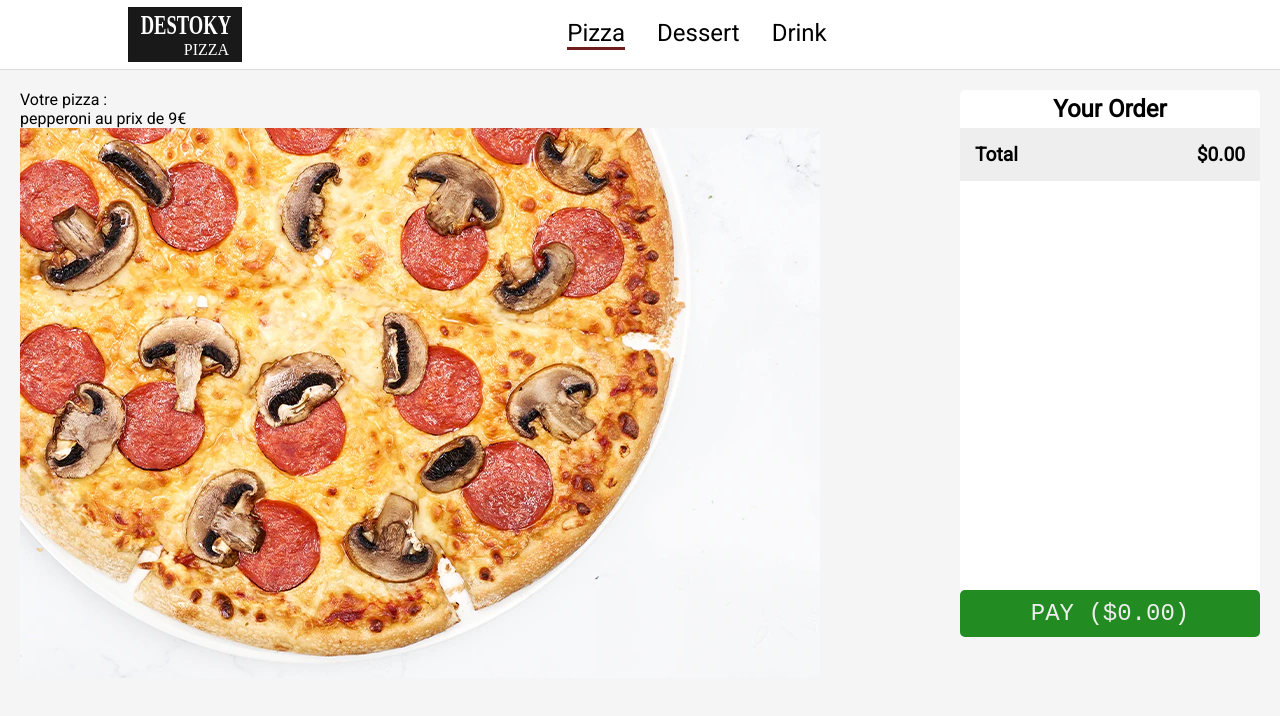
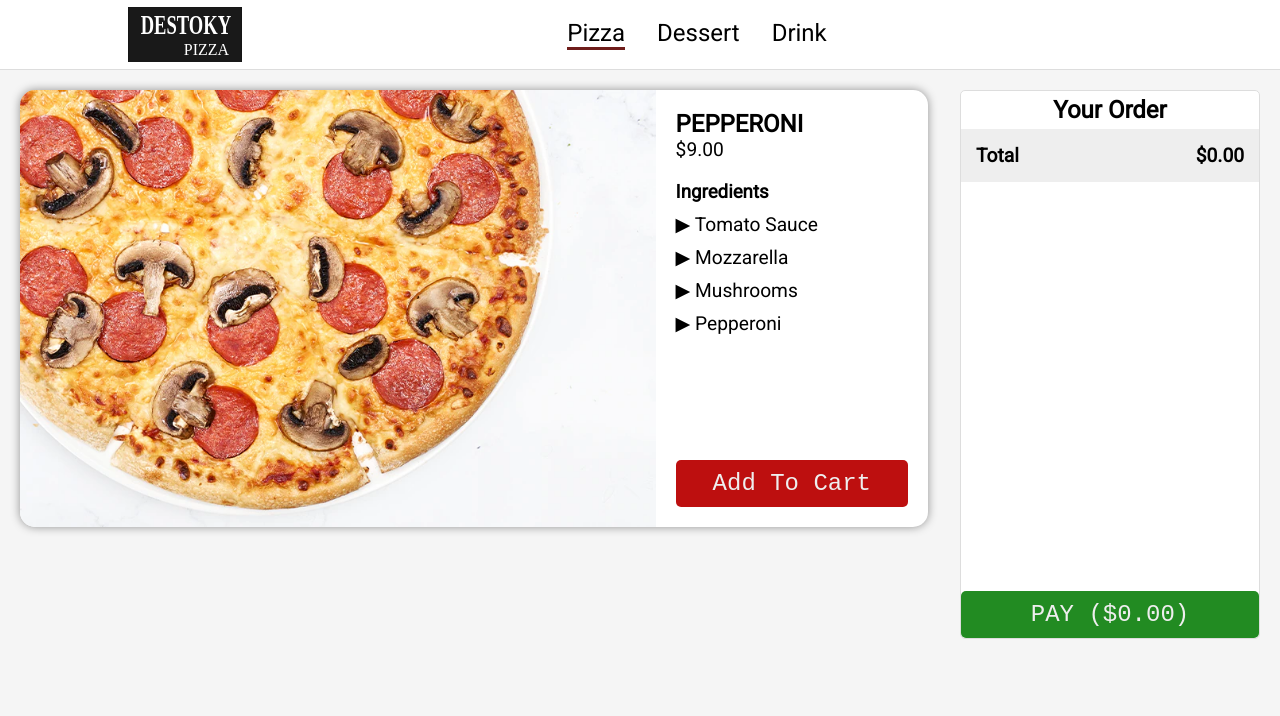
Before and after one commit to AlexandreDestoky/pizza-ordering, a React (Create React App) app: page /pizza in a window 1280 px wide. Both pictures are taken after a click on the picture 241 px from the left and 241 px from the top of the page. Shown: the top 716 px of the page. Built offline with nearby package versions, Linux system fonts and the light colour scheme.

Commit message:
Product Detail and Scroll to top

```diff
--- a/src/App.style.js
+++ b/src/App.style.js
@@ -5,4 +5,5 @@ margin:20px;
 display: grid;
 grid-template-columns: 10fr minmax(300px,2fr);
 grid-gap: 2rem;
+min-height: 100vh;
 `
--- a/src/assets/dataFood.js
+++ b/src/assets/dataFood.js
@@ -4,7 +4,7 @@ export const dataFood = {
       id: 1,
       name: "pepperoni",
       price: 9,
-      ing: ["Tomato sauce", "Mozzarella", "Mushrooms", "Pepperoni"],
+      ing: ["Tomato Sauce", "Mozzarella", "Mushrooms", "Pepperoni"],
       img: require("./pizza/pepperoni.webp"),
     },
     {
@@ -12,13 +12,13 @@ export const dataFood = {
       name: "chicken",
       price: 8,
       ing: [
-        "Tomato sauce",
-        "50% less mozzarella",
+        "Tomato Sauce",
+        "50% Less Mozzarella",
         "Chicken Halal",
-        "Bell peppers",
-        "Fresh spinach",
-        "tomatoes",
-        "onion",
+        "Bell Peppers",
+        "Fresh Spinach",
+        "Tomatoes",
+        "Onion",
       ],
       img: require("./pizza/chicken.webp"),
     },
@@ -28,10 +28,10 @@ export const dataFood = {
       price: 11,
       ing: [
         "Tomato sauce",
-        "mozzarella",
-        "shrimp",
-        "fresh tomatoes",
-        "a swirl of garlic sauce",
+        "Mozzarella",
+        "Shrimp",
+        "Fresh Tomatoes",
+        "A Swirl of Garlic Sauce",
       ],
       img: require("./pizza/shrimp.webp"),
     },
@@ -39,42 +39,42 @@ export const dataFood = {
       id: 4,
       name: "hawaiian",
       price: 10,
-      ing: ["Tomato sauce", "mozzarella", "grilled ham", "extra mozzarella & pineapple"],
+      ing: ["Tomato Sauce", "Mozzarella", "Grilled Ham", "Extra Mozzarella","Pineapple"],
       img: require("./pizza/hawaiian.jpg"),
     },
     {
       id: 5,
       name: "4 cheese",
       price: 11,
-      ing: ["Tomato sauce", "mozzarella", "gorgonzola", "emmental", "goat cheese"],
+      ing: ["Tomato Sauce", "Mozzarella", "Gorgonzola", "Emmental", "Goat Cheese"],
       img: require("./pizza/4_cheese.webp"),
     },
     {
       id: 6,
       name: "4 stagioni",
       price: 10,
-      ing: ["Tomato sauce", "mozzarella", "pepperoni", "ham", "peppers", "mushrooms"],
+      ing: ["Tomato Sauce", "Mozzarella", "Pepperoni", "Ham", "Peppers", "Mushrooms"],
       img: require("./pizza/4_stagioni.webp"),
     },
     {
       id: 7,
       name: "margherita",
       price: 8,
-      ing: ["Tomato sauce", "mozzarella", "extra mozzarella", "oregano"],
+      ing: ["Tomato Sauce", "Mozzarella", "Extra Mozzarella", "Oregano"],
       img: require("./pizza/margherita.jpg"),
     },
     {
       id: 8,
       name: "forestiere",
       price: 9.5,
-      ing: ["Tomato sauce", "mozzarella", "bacon", "grilled ham", "mushrooms"],
+      ing: ["Tomato Sauce", "Mozzarella", "Bacon", "Grilled ham", "Mushrooms"],
       img: require("./pizza/forestiere.webp"),
     },
     {
       id: 9,
       name: "cannibale",
       price: 12,
-      ing: ["BBQ sauce", "mozzarella", "ground beef", "merguez", "chicken"],
+      ing: ["BBQ Sauce", "Mozzarella", "Ground Beef", "Merguez", "Chicken"],
       img: require("./pizza/cannibale.jpg"),
     },
   ],
@@ -97,7 +97,7 @@ export const dataFood = {
       id: 100,
       name: "lava cake",
       price: 2.95,
-      ing: ["hot chocolate souffle"],
+      ing: ["Hot Chocolate Souffle"],
       img: require("./dessert/lava_cake.webp"),
     },
   ],
--- a/src/components/Cart/Cart.style.js
+++ b/src/components/Cart/Cart.style.js
@@ -1,6 +1,7 @@
 import styled from "styled-components";
 
 export const Wrapper = styled.div`
+  border: 1px solid #ddd;
   background-color: white;
   border-radius: 5px;
   position: sticky;
--- a/src/components/Header/Header.style.js
+++ b/src/components/Header/Header.style.js
@@ -14,10 +14,8 @@ export const Wrapper = styled.header`
   `;
 
 export const Content = styled.div`
-/* justify-content: space-between; */
   align-items: center;
   display: flex;
-  /* gap:2rem; */
   width: 80%;
   margin: auto;
   height: 100%;
--- a/src/components/Product/Product.js
+++ b/src/components/Product/Product.js
@@ -9,8 +9,6 @@ import { addToCart } from "../../features/cart/cartSlice";
 export default function Product(props) {
   const navigate = useNavigate();
   const dispatch = useDispatch();
-  // console.log(props);
-  console.log("mise à jour de " + props.name);
 
   return (
     <Wrapper>
--- a/src/components/ProductDetail/ProductDetail.js
+++ b/src/components/ProductDetail/ProductDetail.js
@@ -1,28 +1,54 @@
 import React, { useEffect } from "react";
-import { useNavigate, useParams } from "react-router-dom";
+import { useLocation, useNavigate, useParams } from "react-router-dom";
 import { dataFood } from "../../assets/dataFood";
+import { Detail, Wrapper } from "./ProductDetail.style";
+import { convToDollar } from "../../shared/helper";
+import { Button } from "../../shared/Button.style";
+import { useDispatch } from "react-redux";
+import {addToCart} from "../../features/cart/cartSlice";
 
 export default function ProductDetail() {
+  const dispatch = useDispatch();
   const navigate = useNavigate();
   const { product, id } = useParams();
   const foodType = Object.keys(dataFood);
   const curProduct = dataFood[product]?.find(el => el.id === +id);
+  const descText = curProduct?.ing.length > 1 ? "Ingredients" : "Description";
+
 
   useEffect(() => {
     if (!foodType.includes(product) || !curProduct) {
       navigate("/");
     }
-  }, [foodType,curProduct]);
+  }, [foodType, curProduct]);
+
+  const addDetail = () => {
+    dispatch(addToCart(curProduct));
+    setTimeout(() => {
+      navigate(`/${product}`)
+    }, 300);
+  }
 
   return (
     <>
-    {curProduct && <div>
-      <p>Votre {product} : </p>
-      <p>
-        {curProduct.name} au prix de {curProduct.price}€
-      </p>
-      <img src={curProduct.img} alt={curProduct.name} />
-    </div>}
+      {curProduct && (
+        <Wrapper>
+          <img src={curProduct.img} alt={curProduct.name} />
+          <Detail>
+            <div>
+              <h2>{curProduct.name.toUpperCase()} </h2>
+              <p>{convToDollar(curProduct.price)}</p>
+              <h3>{descText}</h3>
+              <ul>
+                {curProduct.ing.map((el,i) => (
+                  <li key={i}>{el}</li>
+                ))}
+              </ul>
+            </div>
+            <Button onClick={addDetail}>Add To Cart</Button>
+          </Detail>
+        </Wrapper>
+      )}
     </>
   );
 }
--- /dev/null
+++ b/src/components/ProductDetail/ProductDetail.style.js
@@ -0,0 +1,38 @@
+import styled from "styled-components";
+
+export const Wrapper = styled.div`
+  height: fit-content;
+  display: flex;
+  overflow: hidden;
+  border-radius: 15px;
+  background: white;
+  box-shadow: 0px 0px 10px 0px #00000069;
+  img {
+    width: 70%;
+    object-fit: cover;
+  }
+`;
+
+export const Detail = styled.div`
+  width: 100%;
+  padding:20px;
+  display: flex;
+  flex-direction: column;
+  justify-content: space-between;
+  p,li {
+    font-size: 1.2rem;
+  }
+  h3 {
+    margin-top: 20px;
+  }
+  ul {
+    list-style: none;
+    margin:10px 0;
+    li{
+      margin:10px 0;
+      &::before {
+        content: "▶ ";
+      }
+    }
+  }
+`;
--- a/src/index.js
+++ b/src/index.js
@@ -4,10 +4,12 @@ import { Provider } from "react-redux";
 import { BrowserRouter } from "react-router-dom";
 import App from "./App";
 import store from "./app/store";
+import ScrollToTop from "./shared/scrollToTop";
 
 ReactDOM.render(
   <Provider store={store}>
     <BrowserRouter>
+    <ScrollToTop/>
       <App />
     </BrowserRouter>
   </Provider>,
--- /dev/null
+++ b/src/shared/scrollToTop.js
@@ -0,0 +1,12 @@
+import { useEffect } from "react";
+import { useLocation } from "react-router-dom";
+
+export default function ScrollToTop() {
+  const { pathname } = useLocation();
+
+  useEffect(() => {
+    window.scrollTo(0, 0);
+  }, [pathname]);
+
+  return null;
+}
```
Also changed, not shown: src/components/Navbar/Navbar.style.js (+0 -8 lines).
